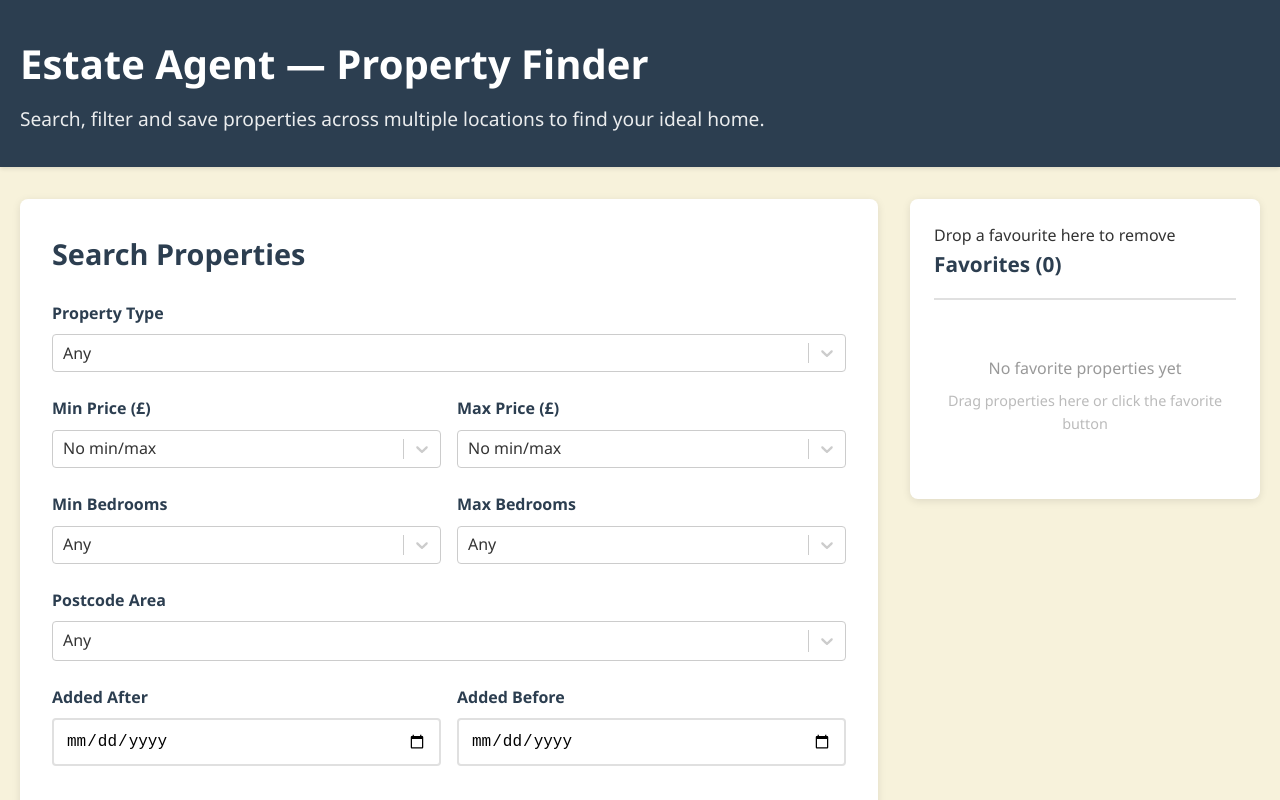
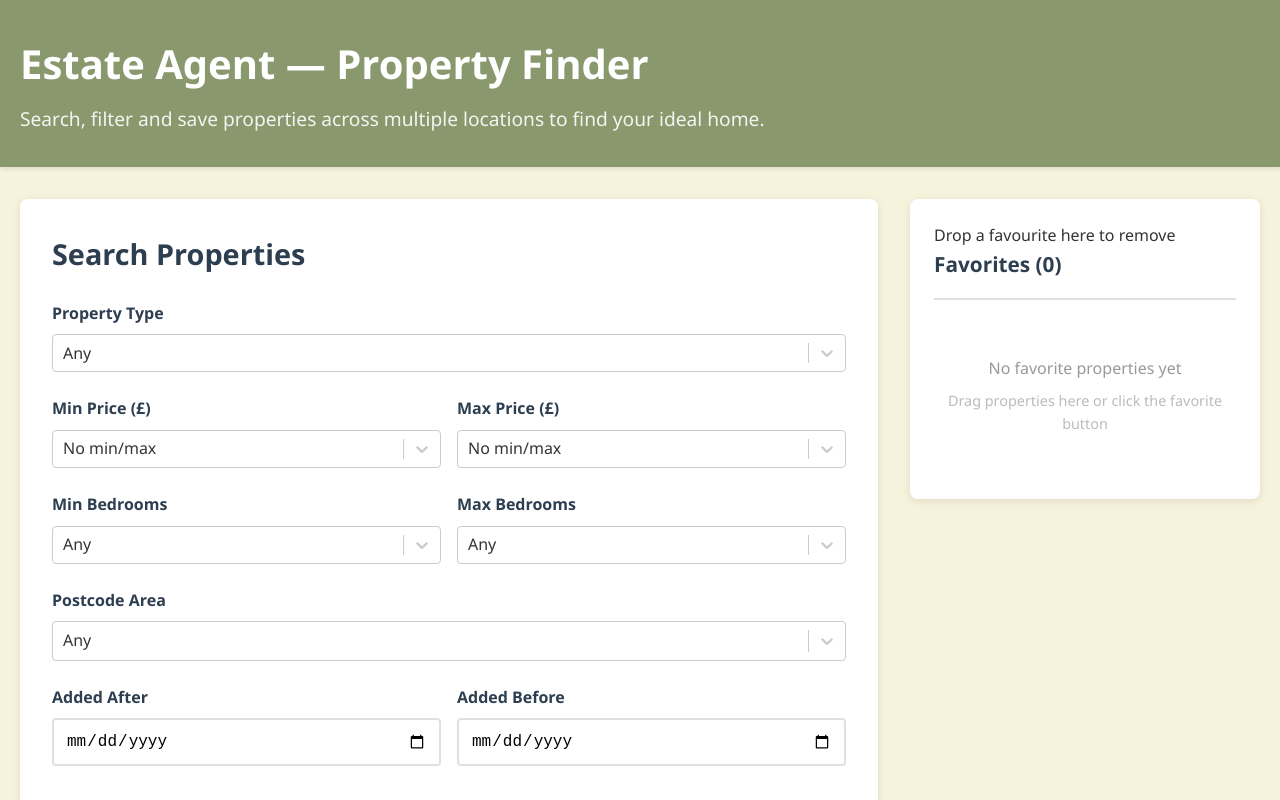
Before and after one commit to Nethmihimasha/estate-agent-app, a React (Create React App) app: page / in a window 1280 px wide. Shown: the top 800 px of the page. Built offline with nearby package versions, Linux system fonts and the light colour scheme.

Commit message:
changed header footer

```diff
--- a/src/App.css
+++ b/src/App.css
@@ -28,7 +28,7 @@ body {
 /* Header */
 .app-header {
   /* Use the same background color as the footer for a consistent look */
-  background-color: #2c3e50;
+  background-color: #89986D;
   color: white;
   padding: 2rem 0;
   box-shadow: 0 2px 4px rgba(0, 0, 0, 0.1);
@@ -47,7 +47,7 @@ body {
 
 /* Footer */
 .app-footer {
-  background-color: #2c3e50;
+  background-color: #89986D;
   color: white;
   padding: 2rem 0;
   text-align: center;
```
